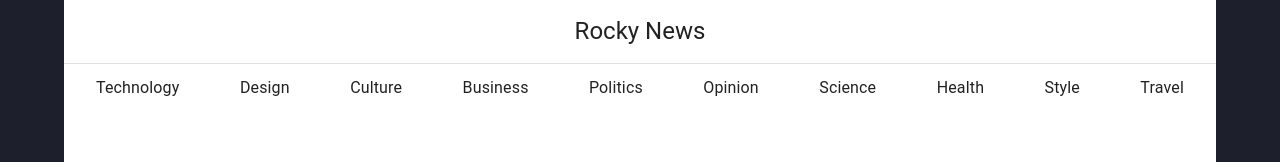
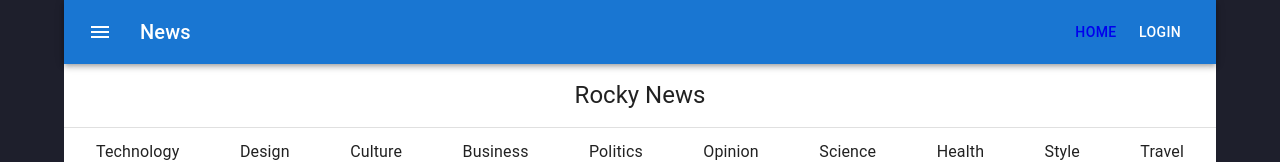
Before and after one commit to lucasbeck1/News_WebPage, a React (Vite) app in the folder client/: page / in a window 1280 px wide. Shown: the top 162 px of the page. Built offline with nearby package versions, Linux system fonts and the light colour scheme.

Commit message:
feat(front): add Admin component

```diff
--- a/client/src/App.tsx
+++ b/client/src/App.tsx
@@ -5,11 +5,13 @@ import "./App.css";
 import Home from "./pages/home";
 import Detail from "./pages/detail";
 import Section from "./pages/section";
+import Admin from "./pages/admin";
 
 function App() {
   return (
     <div className="App">
       <Router>
+        <Admin />
         <Routes>
           <Route path="/" element={<Home />} />
           <Route path="/detail/:id" element={<Detail />} />
--- /dev/null
+++ b/client/src/pages/admin.tsx
@@ -0,0 +1,92 @@
+import { Link } from "react-router-dom";
+import Container from "@mui/material/Container";
+import ScopedCssBaseline from "@mui/material/ScopedCssBaseline";
+
+import AppBar from "@mui/material/AppBar";
+import Box from "@mui/material/Box";
+import Toolbar from "@mui/material/Toolbar";
+import Typography from "@mui/material/Typography";
+import Button from "@mui/material/Button";
+import IconButton from "@mui/material/IconButton";
+import MenuIcon from "@mui/icons-material/Menu";
+import Menu from "@mui/material/Menu";
+import MenuItem from "@mui/material/MenuItem";
+import * as React from "react";
+
+const options = ["Home", "Manage", "Metrics"];
+
+const ITEM_HEIGHT = 48;
+
+function Admin() {
+  const [anchorEl, setAnchorEl] = React.useState<null | HTMLElement>(null);
+  const open = Boolean(anchorEl);
+  const handleClick = (event: React.MouseEvent<HTMLElement>) => {
+    setAnchorEl(event.currentTarget);
+  };
+  const handleClose = () => {
+    setAnchorEl(null);
+  };
+
+  return (
+    <>
+      <Container maxWidth="lg" sx={{ p: 0 }}>
+        <ScopedCssBaseline enableColorScheme>
+          <Box sx={{ flexGrow: 1 }}>
+            <AppBar position="relative">
+              <Toolbar>
+                <IconButton
+                  size="large"
+                  edge="start"
+                  color="inherit"
+                  sx={{ mr: 2 }}
+                  aria-label="more"
+                  id="long-button"
+                  aria-controls={open ? "long-menu" : undefined}
+                  aria-expanded={open ? "true" : undefined}
+                  aria-haspopup="true"
+                  onClick={handleClick}
+                >
+                  <MenuIcon />
+                </IconButton>
+                <Menu
+                  id="long-menu"
+                  MenuListProps={{
+                    "aria-labelledby": "long-button",
+                  }}
+                  anchorEl={anchorEl}
+                  open={open}
+                  onClose={handleClose}
+                  PaperProps={{
+                    style: {
+                      maxHeight: ITEM_HEIGHT * 4.5,
+                      width: "20ch",
+                    },
+                  }}
+                >
+                  {options.map((option) => (
+                    <MenuItem
+                      key={option}
+                      selected={option === "Pyxis"}
+                      onClick={handleClose}
+                    >
+                      {option}
+                    </MenuItem>
+                  ))}
+                </Menu>
+                <Typography variant="h6" component="div" sx={{ flexGrow: 1 }}>
+                  News
+                </Typography>
+                <Link to="/">
+                  <Button color="inherit">Home</Button>
+                </Link>
+                <Button color="inherit">Login</Button>
+              </Toolbar>
+            </AppBar>
+          </Box>
+        </ScopedCssBaseline>
+      </Container>
+    </>
+  );
+}
+
+export default Admin;
```
